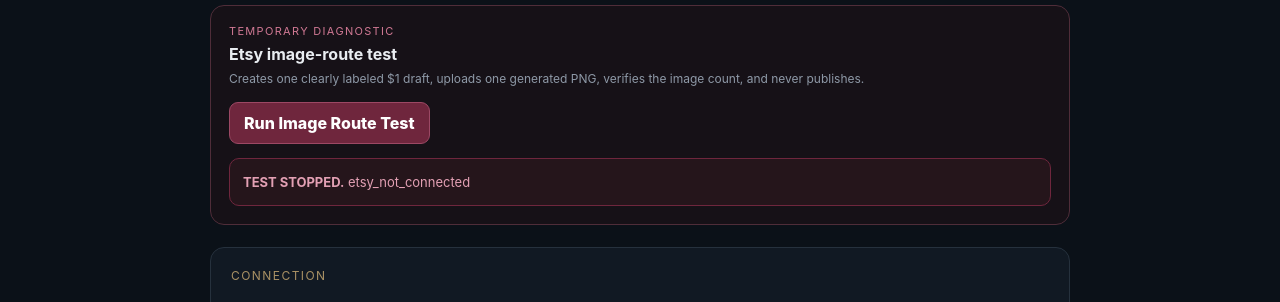
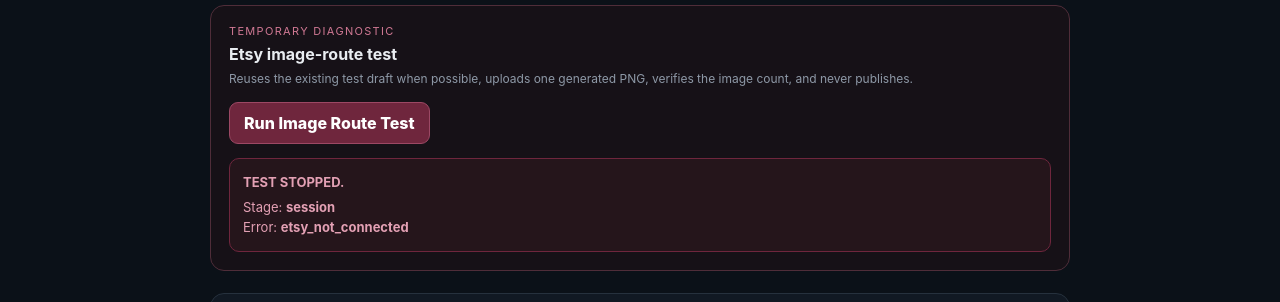
Before and after one commit to MadWizardArt/wizard-os, a Next.js app: page /etsy in a window 1280 px wide. Both pictures are taken after a click on the button "Run Image Route Test". Shown: the part 341-643 px from the top of the page. Built offline with nearby package versions, Linux system fonts and the light colour scheme; no server answers.

Commit message:
Show detailed Warlock image diagnostic failures

```diff
--- a/app/etsy/ImageRouteDiagnostic.tsx
+++ b/app/etsy/ImageRouteDiagnostic.tsx
@@ -4,12 +4,15 @@ import { useState } from "react";
 
 type TestResult = {
   ok?: boolean;
+  stage?: string;
   listingId?: number;
   state?: string;
   category?: string;
   imageCount?: number;
   imageId?: number | null;
   published?: boolean;
+  reusedDraft?: boolean;
+  generatedImageBytes?: number;
   error?: string;
   details?: unknown;
 };
@@ -27,11 +30,17 @@ export default function ImageRouteDiagnostic() {
       const data = (await response.json()) as TestResult;
       setResult(data);
     } catch {
-      setResult({ error: "warlock_image_route_test_request_failed" });
+      setResult({ stage: "request", error: "warlock_image_route_test_request_failed" });
     } finally {
       setRunning(false);
     }
   }
+
+  const details = result?.details == null
+    ? ""
+    : typeof result.details === "string"
+      ? result.details
+      : JSON.stringify(result.details, null, 2);
 
   return (
     <section style={{ padding: 18, border: "1px solid #4f2d39", borderRadius: 14, background: "#161117", marginBottom: 22 }}>
@@ -40,7 +49,7 @@ export default function ImageRouteDiagnostic() {
           <p style={{ margin: 0, color: "#cf7893", fontSize: 11, textTransform: "uppercase", letterSpacing: ".12em" }}>Temporary diagnostic</p>
           <strong style={{ display: "block", marginTop: 6 }}>Etsy image-route test</strong>
           <p style={{ margin: "6px 0 0", color: "#8e99a7", fontSize: 12, lineHeight: 1.5 }}>
-            Creates one clearly labeled $1 draft, uploads one generated PNG, verifies the image count, and never publishes.
+            Reuses the existing test draft when possible, uploads one generated PNG, verifies the image count, and never publishes.
           </p>
         </div>
         <button
@@ -56,12 +65,20 @@ export default function ImageRouteDiagnostic() {
       {result?.ok && (
         <div style={{ marginTop: 14, padding: 13, border: "1px solid #29533f", borderRadius: 10, background: "#15231d", color: "#b8d7c4", fontSize: 13, lineHeight: 1.55 }}>
           <strong>PASS.</strong> Draft {result.listingId} remains {result.state ?? "draft"}; Etsy reports {result.imageCount ?? 0} image{result.imageCount === 1 ? "" : "s"}. No publish action was sent.
+          {result.reusedDraft && <div style={{ marginTop: 5, color: "#8fb59c" }}>Existing diagnostic draft was reused.</div>}
         </div>
       )}
 
       {result && !result.ok && (
         <div style={{ marginTop: 14, padding: 13, border: "1px solid #6f263d", borderRadius: 10, background: "#25151b", color: "#e3a0b4", fontSize: 13, lineHeight: 1.55 }}>
-          <strong>TEST STOPPED.</strong> {result.error ?? "Unknown error"}{result.listingId ? ` · Draft ${result.listingId} was created and left unpublished.` : ""}
+          <strong>TEST STOPPED.</strong>
+          <div style={{ marginTop: 5 }}>Stage: <strong>{result.stage ?? "unknown"}</strong></div>
+          <div>Error: <strong>{result.error ?? "Unknown error"}</strong></div>
+          {result.listingId && <div>Draft: <strong>{result.listingId}</strong> · left unpublished{result.reusedDraft ? " · reused existing test draft" : ""}</div>}
+          {result.generatedImageBytes != null && <div>Generated PNG: {result.generatedImageBytes.toLocaleString()} bytes</div>}
+          {details && (
+            <pre style={{ margin: "10px 0 0", padding: 10, borderRadius: 8, background: "#120c10", color: "#efbac9", whiteSpace: "pre-wrap", overflowWrap: "anywhere", fontSize: 11, lineHeight: 1.45 }}>{details}</pre>
+          )}
         </div>
       )}
     </section>
```
